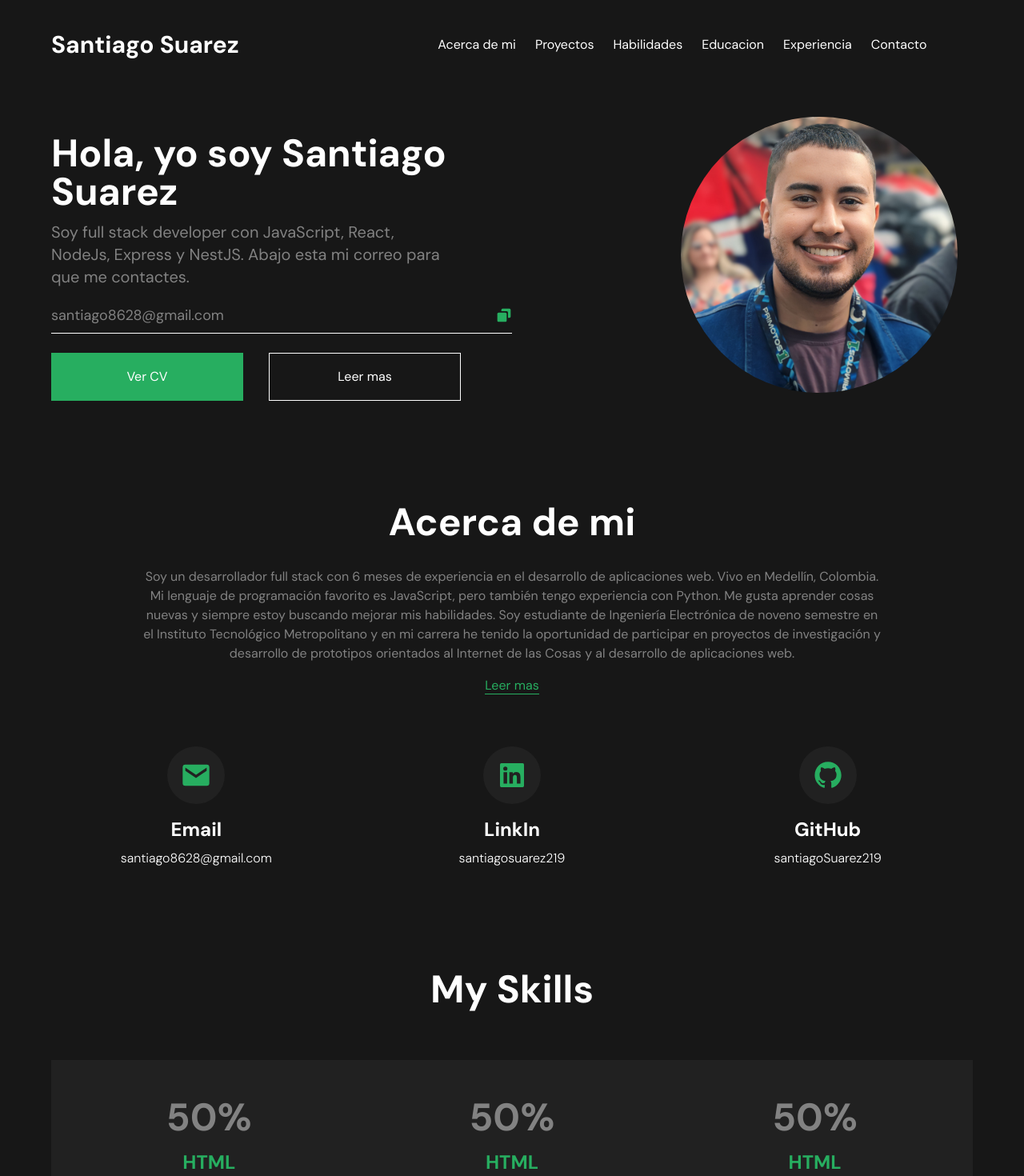
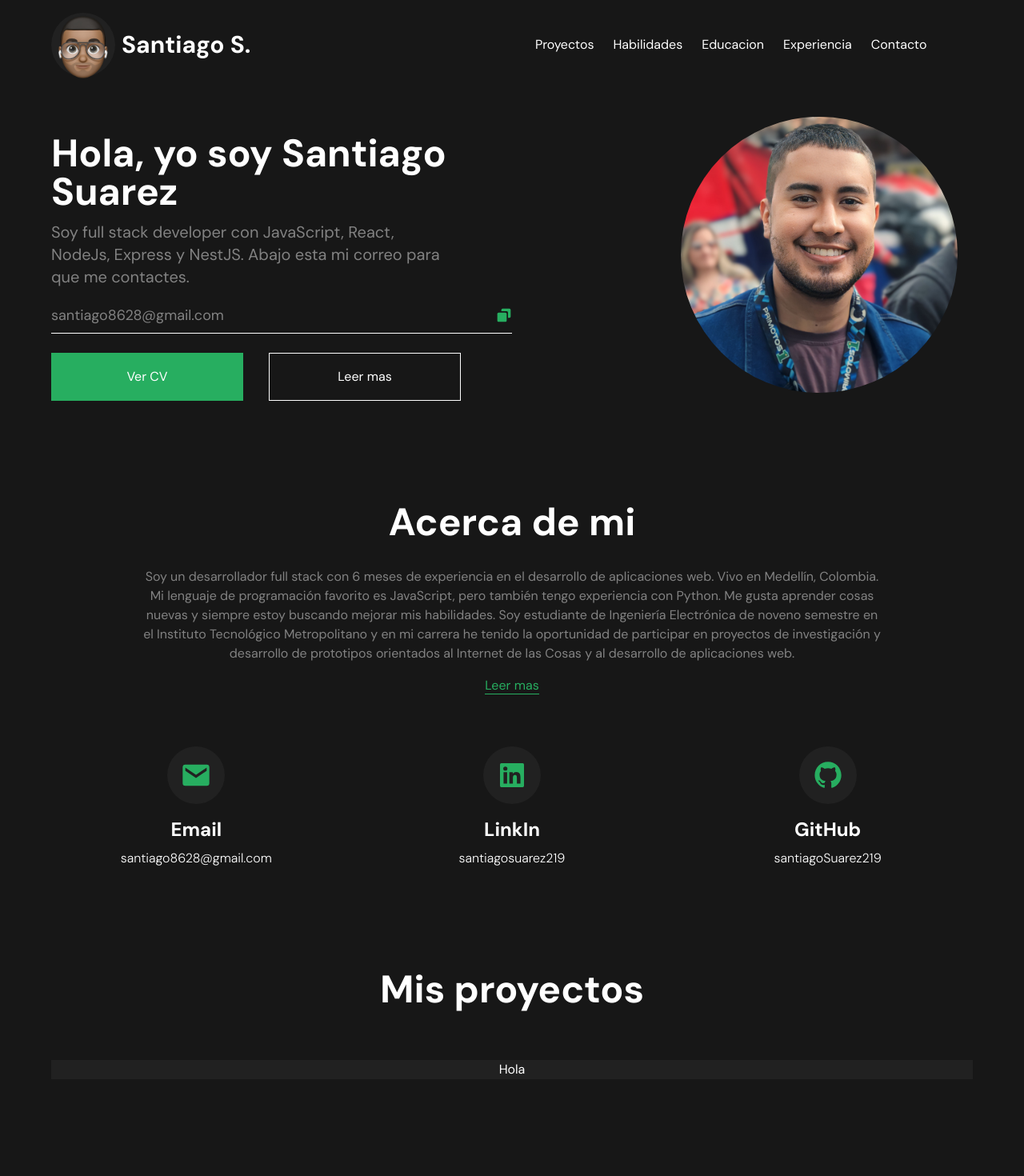
Before and after one commit to santiagoSuarez219/portfolio, a React (Vite) app: page / in a window 1280 px wide. Shown: the top 1470 px of the page at 80% size. Built offline with nearby package versions, Linux system fonts and the light colour scheme.

Commit message:
Add new components and functionality

```diff
--- a/src/Components/Contact/index.jsx
+++ b/src/Components/Contact/index.jsx
@@ -1,10 +1,30 @@
+import { useState } from "react";
+import { CopyToClipboard } from "react-copy-to-clipboard";
+import { Toaster, toast } from "react-hot-toast";
+
 const Contact = ({ title, value, icon: Icon, link }) => {
+  const alertCopy = () => {
+    toast.success("Email copiado al portapapeles", {
+      style: {
+        background: "#333",
+        color: "#fff",
+      },
+    });
+  };
+
   return (
     <article className="w-max grid justify-items-center">
       <div className="icon-container cursor-pointer">
-        <a href={link} target="blanck">
-          <Icon className="icons" />
-        </a>
+        {title === "Email" ? (
+          <CopyToClipboard text={value}>
+            <Icon className="icons" onClick={() => alertCopy()} />
+          </CopyToClipboard>
+        ) : (
+          <a href={link} target="blanck">
+            <Icon className="icons" />
+          </a>
+        )}
+        <Toaster />
       </div>
       <h3 className="text-2xl mt-4 mb-2">{title}</h3>
       <p className="font-light">{value}</p>
--- a/src/Components/Header/index.jsx
+++ b/src/Components/Header/index.jsx
@@ -1,13 +1,21 @@
 import { useState } from "react";
-import Navbar from "../Navbar";
 import { BiSolidCopy } from "react-icons/bi";
 import { CopyToClipboard } from "react-copy-to-clipboard";
+import { BiCheck } from "react-icons/bi";
+import { Toaster, toast } from "react-hot-toast";
+import Navbar from "../Navbar";
 
 const Header = () => {
   const [isCopied, setIsCopied] = useState(false);
 
   const alertCopy = () => {
     setIsCopied(true);
+    toast.success("Email copiado al portapapeles", {
+      style: {
+        background: "#333",
+        color: "#fff",
+      },
+    });
     setTimeout(() => {
       setIsCopied(false);
     }, 1500);
@@ -29,19 +37,19 @@ const Header = () => {
             Soy full stack developer con JavaScript, React, NodeJs, Express y
             NestJS. Abajo esta mi correo para que me contactes.
           </p>
-          <div className="mb-6 py-2 relative flex items-center justify-between border-b border-white">
+          <div className="mb-6 py-2 flex items-center justify-between border-b border-white transition-all">
             <p className="text-gray-color text-lg ">santiago8628@gmail.com</p>
+            {isCopied ? (
+              <BiCheck className="w-5 h-5 text-green-color cursor-pointer" />
+            ) : (
               <CopyToClipboard text="santiago8628@gmail.com">
                 <BiSolidCopy
                   className="w-5 h-5 text-green-color cursor-pointer"
                   onClick={() => alertCopy()}
                 />
               </CopyToClipboard>
-            {isCopied && (
-              <p className="absolute -right-3 -top-5 bg-card-color p-1 text-xs">
-                Copiado!
-              </p>
             )}
+            <Toaster />
           </div>
 
           <div className="grid grid-cols-[repeat(auto-fit,minmax(170px,1fr))] auto-rows-[60px] gap-8 max-w-lg mx-auto md:mx-0">
--- /dev/null
+++ b/src/Components/MyProjects/index.jsx
@@ -0,0 +1,23 @@
+const MyProjects = () => {
+  return (
+    <section id="my-skills" className="py-16 text-center">
+      <h2 className="text-4xl mb-16 md:text-5xl">Mis proyectos</h2>
+      <div className="bg-card-color">Hola</div>
+      {/* <div className="bg-card-color py-12 px-8 text-gray-color grid grid-cols-[repeat(auto-fit,minmax(170px,1fr))] gap-12 place-items-center ">
+        <article className="space-y-4">
+          <p className="text-5xl font-bold ">50%</p>
+          <h3 className="text-green-color text-2xl">HTML</h3>
+        </article>
+        <article className="space-y-4">
+          <p className="text-5xl font-bold ">50%</p>
+          <h3 className="text-green-color text-2xl">HTML</h3>
+        </article>
+        <article className="space-y-4">
+          <p className="text-5xl font-bold ">50%</p>
+          <h3 className="text-green-color text-2xl">HTML</h3>
+        </article>
+      </div> */}
+    </section>
+  );
+};
+export default MyProjects;
--- a/src/Components/Navbar/index.jsx
+++ b/src/Components/Navbar/index.jsx
@@ -5,16 +5,19 @@ const Navbar = () => {
   const [openMenu, setOpenMenu] = useState(false);
   return (
     <nav className="w-full mt-4 h-20 flex justify-between items-center">
-      <ul>
+      <ul className="flex items-center gap-2">
+        <figure className="hidden md:block bg-card-color w-20 h-20 aspect-square object-cover rounded-full">
+          <img src="../public/img/logo.png" alt="" />
+        </figure>
         <li className="max-w-[300px] text-3xl font-semibold">
-          <Link to="/">Santiago Suarez</Link>
+          <Link to="/">Santiago S.</Link>
         </li>
       </ul>
       <ul className="z-40">
         <li
           className={`w-10 h-10 ${
             openMenu ? "bg-close-menu" : "bg-open-menu"
-          } bg-cover bg-center bg-green-color rounded-lg cursor-pointer transition-all md:hidden`}
+          } bg-cover bg-center bg-green-color rounded-lg cursor-pointer transition-all lg:hidden`}
           onClick={() => {
             setOpenMenu((state) => !state);
           }}
@@ -24,11 +27,9 @@ const Navbar = () => {
         className={`fixed inset-0 bg-menu-color px-[5%] grid gap-6 auto-rows-max content-center justify-items-center clip-circle-0 ${
           openMenu && "clip-circle-full"
         } transition-[clip-path] duration-500
-      md:relative md:flex md:gap-6 md:bg-transparent md:clip-circle-full`}
+        lg:relative lg:flex lg:gap-6 lg:bg-transparent lg:clip-circle-full
+      `}
       >
-        <li>
-          <a href="#about-me">Acerca de mi</a>
-        </li>
         <li>
           <a href="#about-me">Proyectos</a>
         </li>
--- a/src/Pages/Home/index.jsx
+++ b/src/Pages/Home/index.jsx
@@ -3,12 +3,14 @@ import AboutMe from "../../Components/AboutMe";
 import MySkills from "../../Components/MySkills";
 import ContactMe from "../../Components/ContactMe";
 import Footer from "../../Components/Footer";
+import MyProjects from "../../Components/MyProjects";
 
 const Home = () => {
   return (
     <>
       <Header />
       <AboutMe />
+      <MyProjects />
       <MySkills />
       <ContactMe />
       <Footer />
```
Lines whose indentation alone changed are shown as unchanged.
